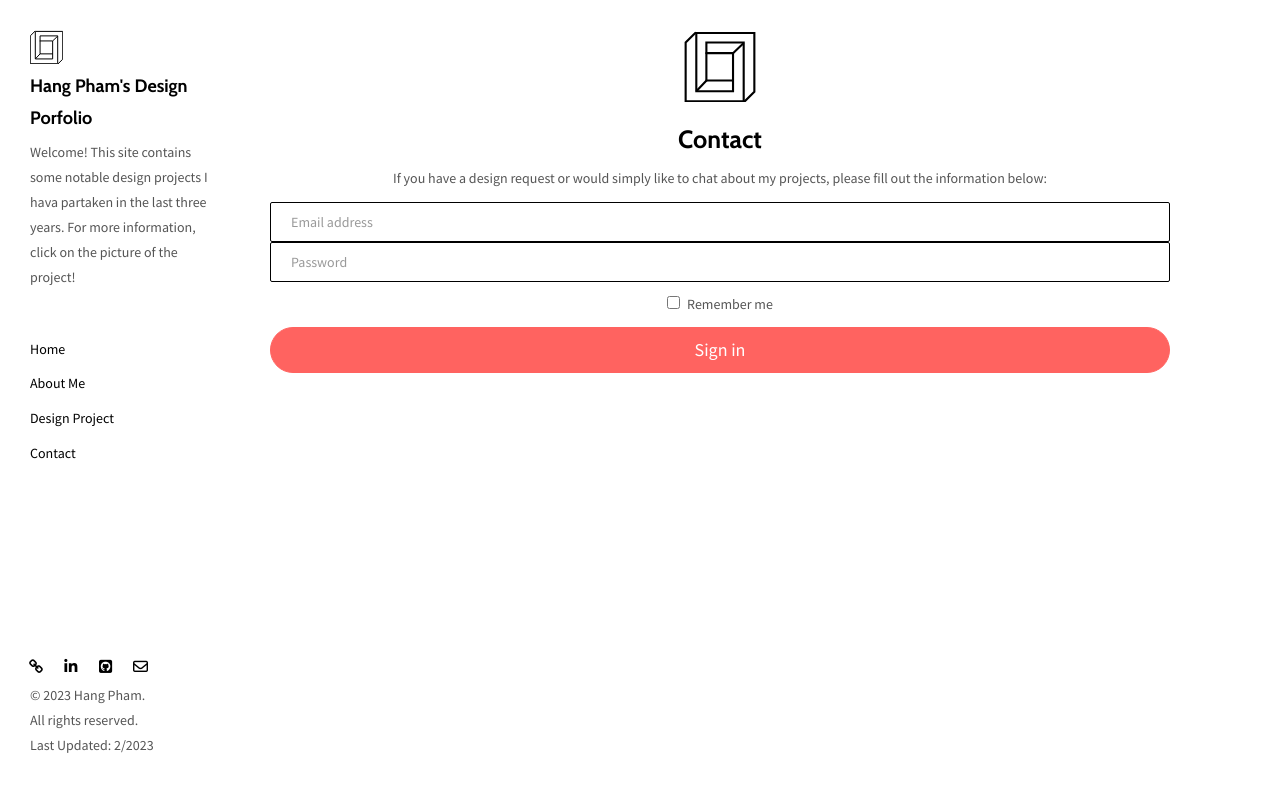
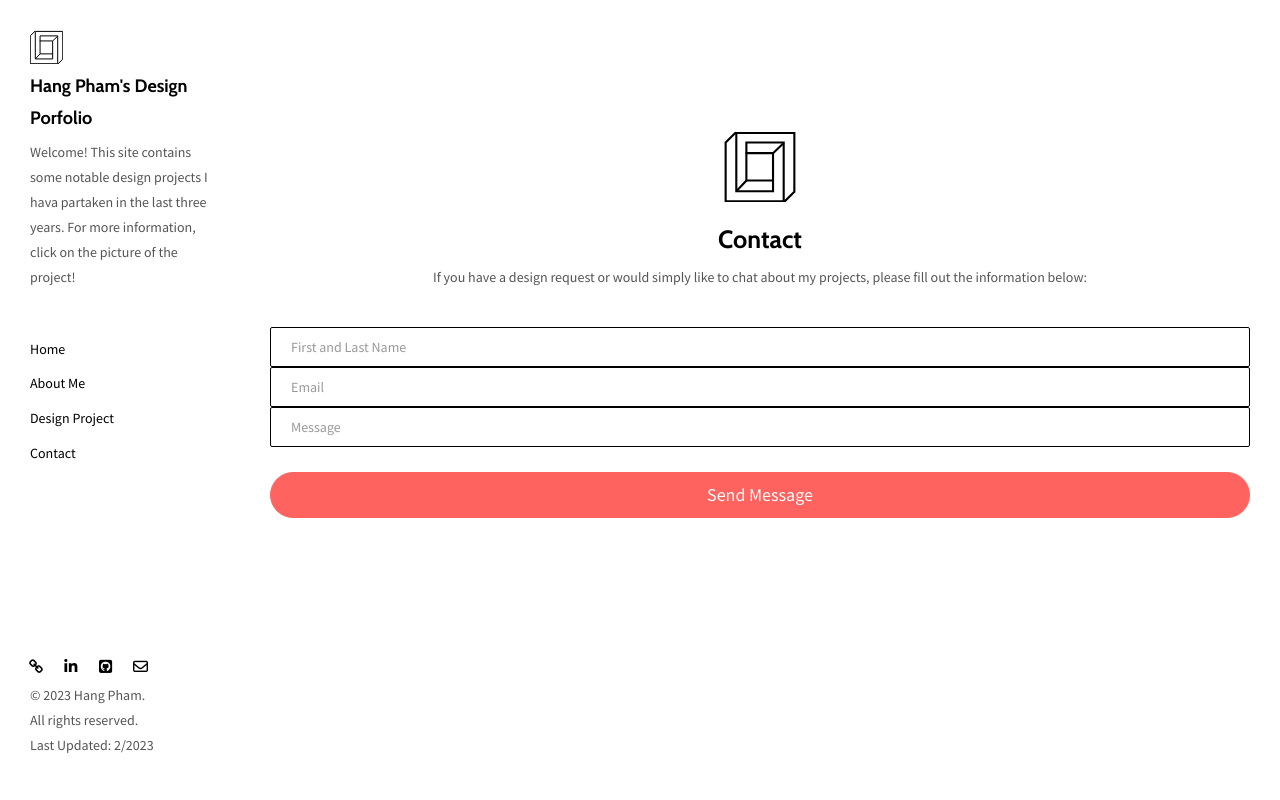
Before and after one commit to thanhhang1306/design-portfolio, a website: page signup.html in a window 1280 px wide. Drawn offline with nearby package versions, Linux system fonts and the light colour scheme.

Commit message:
feat(app.js): successfully collect form data from post

```diff
--- a/signup.html
+++ b/signup.html
@@ -77,22 +77,23 @@
       </nav>
    </section>
 
-   <main class="text-center" id="main-collapse" style="width: 75%">
-      <form class="form-signin" style="padding: 80px auto">
+   <main class="text-center" id="main-collapse">
+      <form class="form-signin" method="POST" action="/signup.html">
+         <br><br><br><br>
          <img class="mb-4" src="./images/logo.svg" alt="Logo" width="72" height="72">
          <h1 class="h3 mb-2 font-weight-normal">Contact</h1>
          <p>If you have a design request or would simply like to chat about my
             projects, please fill out the information below: </p>
-         <label for="inputEmail" class="sr-only">Email address</label>
-         <input type="email" id="inputEmail" class="form-control" placeholder="Email address" required autofocus>
-         <label for="inputPassword" class="sr-only">Password</label>
-         <input type="password" id="inputPassword" class="form-control" placeholder="Password" required>
-         <div class="checkbox mb-2">
-            <label>
-               <input type="checkbox" value="remember-me"> Remember me
-            </label>
-         </div>
-         <button class="btn btn-lg btn-primary btn-block" type="submit">Sign in</button>
+         <br>
+         <label for="inputName" class="sr-only">First and Last Name</label>
+         <input type="text" id="inputName" class="form-control" placeholder="First and Last Name" name="name" required
+            autofocus>
+         <label for="inputEmail" class="sr-only">Email </label>
+         <input type="email" id="inputEmail" class="form-control" placeholder="Email" name="email" required>
+         <label for="inputMessage" class="sr-only">Message </label>
+         <input type="text" id="inputPassword" class="form-control" placeholder="Message" name="message" required>
+         <br>
+         <button class="btn btn-lg btn-primary btn-block" type="submit">Send Message</button>
       </form>
    </main>
    <!-- JAVASCRIPT -->
```
Also changed, not shown: app.js (+27 -0 lines), public/css/bootstrap.css (renamed from css/bootstrap.css), public/images/[Alluring Vietnam] Banner Design.jpeg (renamed from images/[Alluring Vietnam] Banner Design.jpeg), public/images/[Alluring Vietnam] Contest Ad.jpeg (renamed from images/[Alluring Vietnam] Contest Ad.jpeg), public/images/[Alluring Vietnam] Logo Design.jpeg (renamed from images/[Alluring Vietnam] Logo Design.jpeg), public/images/[Alluring Vietnam] Workshop Ad.jpeg (renamed from images/[Alluring Vietnam] Workshop Ad.jpeg), public/images/[App] VietFood Logo.png (renamed from images/[App] VietFood Logo.png), public/images/[Social] Graphics & Design Poster.png (renamed from images/[Social] Graphics & Design Poster.png), public/images/[USG] Class Poster.png (renamed from images/[USG] Class Poster.png), public/images/[USG] Project Board.png (renamed from images/[USG] Project Board.png), public/images/[Yard Sign] IB Ambassador Design for IB Coordinator.png (renamed from images/[Yard Sign] IB Ambassador Design for IB Coordinator.png), public/images/logo.svg (renamed from images/logo.svg), public/js/index.js (renamed from js/index.js), 4 other files.
